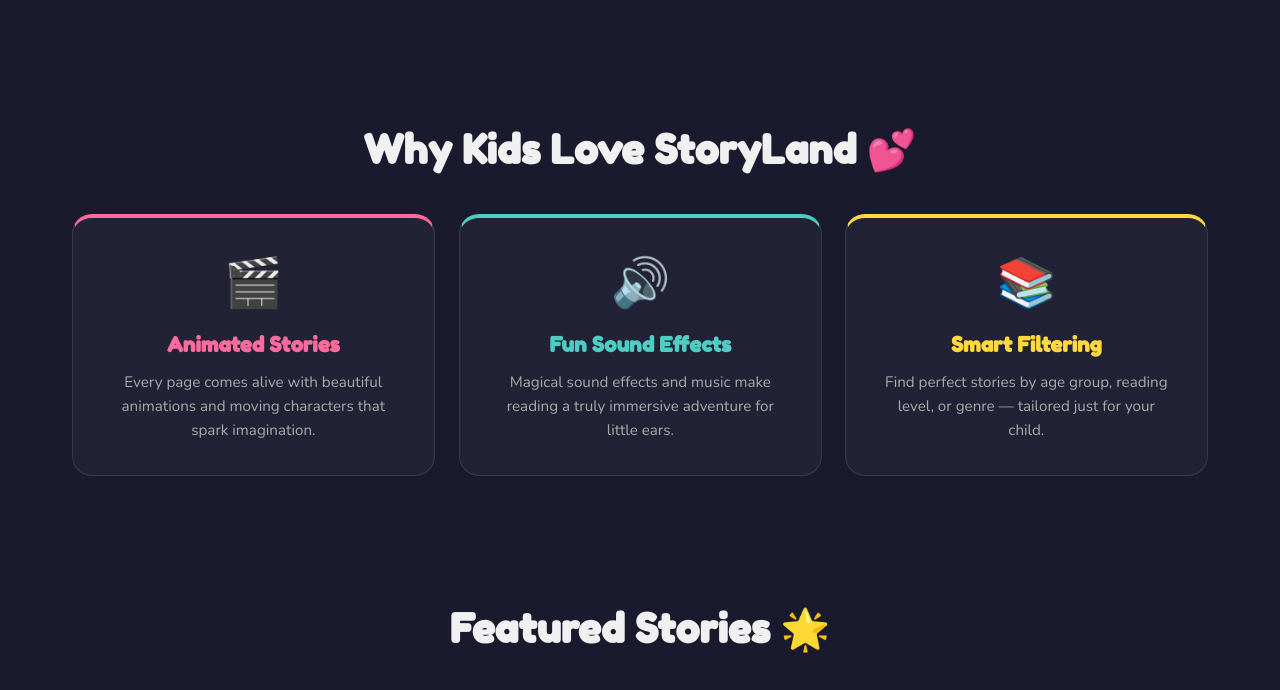
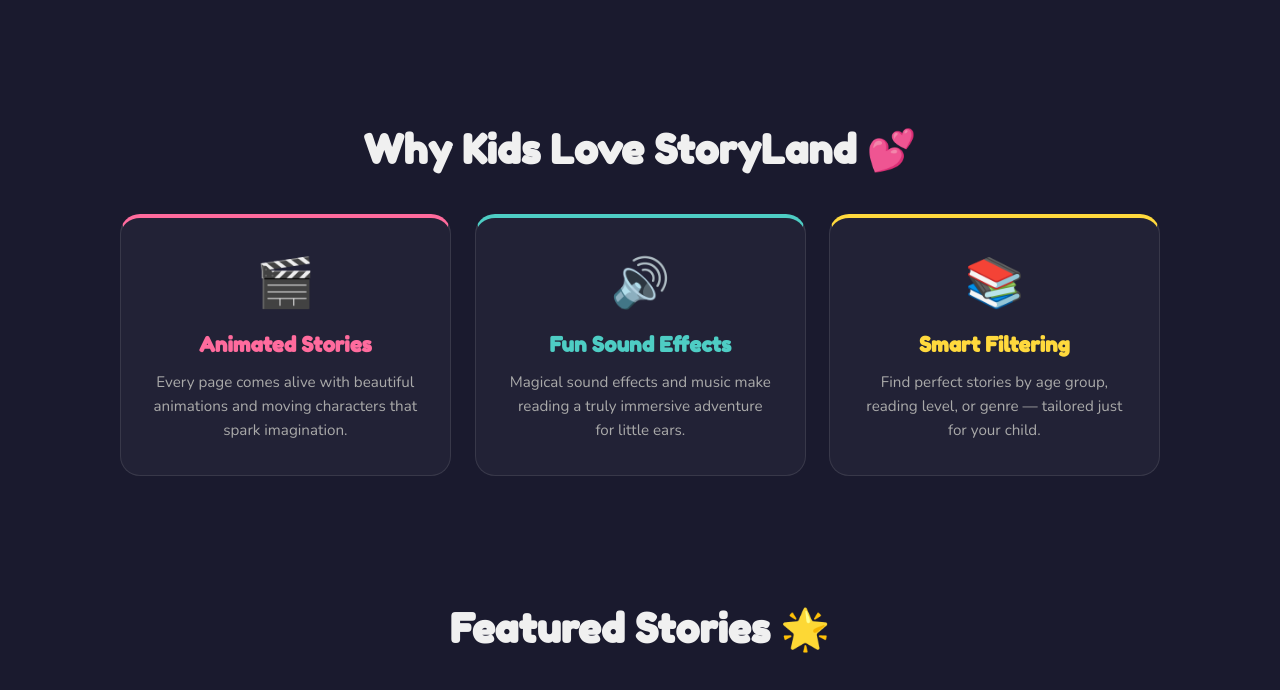
Before and after one commit to AntraSingh1603/StoryWorld, a plain HTML site: page frontend/index.html in a window 1280 px wide. Shown: the part 786-1476 px from the top of the page. Drawn offline with nearby package versions, Linux system fonts and the light colour scheme; no server answers.

```diff
--- a/frontend/css/main.css
+++ b/frontend/css/main.css
@@ -165,7 +165,7 @@
 
 /* ==================== SECTIONS ==================== */
 .features-section, .preview-section, .age-section {
-  position: relative; z-index: 1; padding: 4rem 2rem;
+  position: relative; z-index: 1; padding: 4rem 5rem;
   max-width: 1200px; margin: 0 auto;
 }
 .section-title {
```
